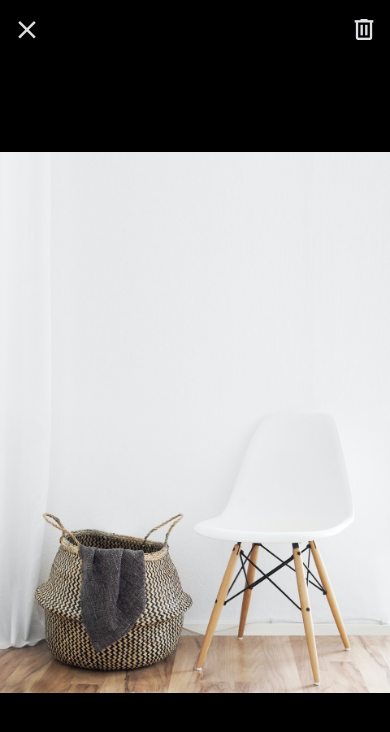
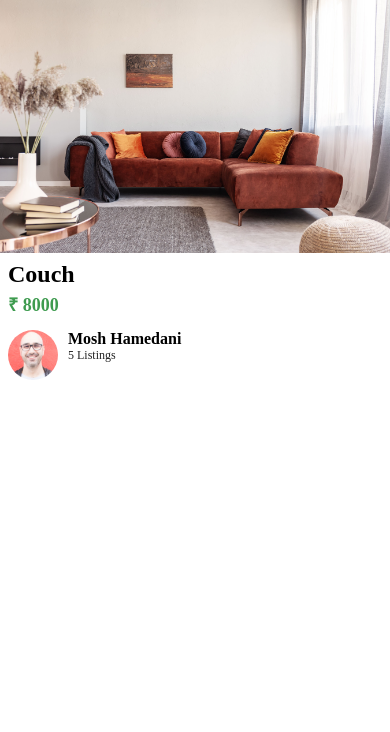
Before and after one commit to shreeraamg/Throw-Away, a React Native app: screen / in a window 390 px wide. Shown: the top 732 px of the page. Built offline with nearby package versions, Linux system fonts and the light colour scheme.

Commit message:
Alignment adjustments

```diff
--- a/App.js
+++ b/App.js
@@ -1,11 +1,11 @@
 import { StatusBar } from "react-native";
-import ViewImageScreen from "./app/screens/ViewImageScreen";
+import ListingDetailsScreen from "./app/screens/ListingDetailsScreen";
 
 const App = () => {
   return (
     <>
       <StatusBar />
-      <ViewImageScreen />
+      <ListingDetailsScreen />
     </>
   );
 };
--- a/app/components/ListItem.jsx
+++ b/app/components/ListItem.jsx
@@ -9,7 +9,7 @@ const ListItem = () => {
         source={require("../assets/mosh.jpg")}
         style={styles.profileImage}
       />
-      <View style={styles.textContainer}>
+      <View>
         <AppText style={styles.title}>Mosh Hamedani</AppText>
         <AppText style={styles.subTitle}>5 Listings</AppText>
       </View>
@@ -21,7 +21,6 @@ const styles = StyleSheet.create({
   container: {
     flexDirection: "row",
     gap: 10,
-    marginVertical: 8,
   },
   profileImage: {
     width: 50,
--- a/app/screens/ListingDetailsScreen.jsx
+++ b/app/screens/ListingDetailsScreen.jsx
@@ -11,7 +11,9 @@ const ListingDetailsScreen = () => {
       <View style={styles.details}>
         <AppText style={styles.title}>Couch</AppText>
         <AppText style={styles.price}>₹ 8000</AppText>
-        <ListItem />
+        <View style={styles.userContainer}>
+          <ListItem />
+        </View>
       </View>
     </View>
   );
@@ -26,7 +28,6 @@ const styles = StyleSheet.create({
   image: {
     width: "100%",
     height: "30%",
-    marginTop: StatusBar.currentHeight + 6,
   },
   price: {
     color: colors.green,
@@ -37,6 +38,9 @@ const styles = StyleSheet.create({
     fontWeight: "900",
     fontSize: 24,
   },
+  userContainer: {
+    marginVertical: 10,
+  },
 });
 
 export default ListingDetailsScreen;
```
